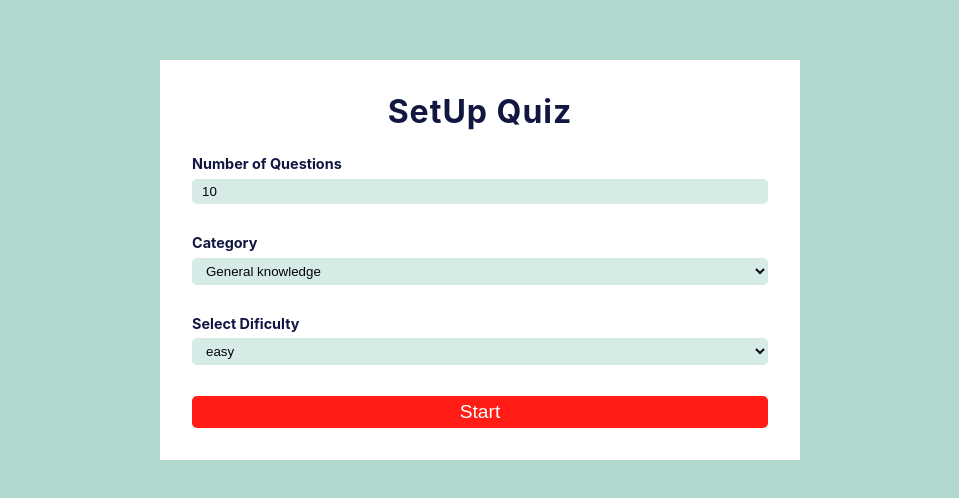
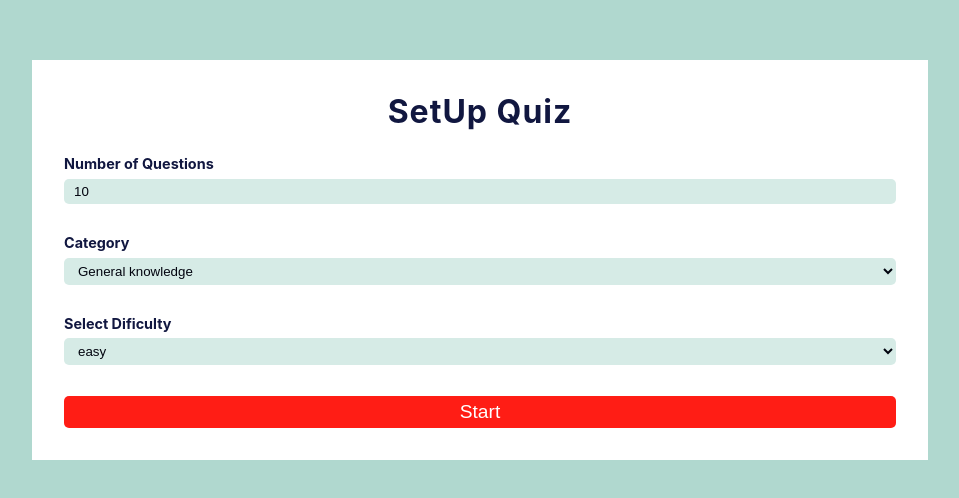
Before and after one commit to THEO-184/React-Quiz-App, a React (Create React App) app: page / in a window 1280 px wide. Shown: the part 140-638 px from the top of the page, without its empty margins (160-1119 px from the left). Built offline with nearby package versions, Linux system fonts and the light colour scheme.

Commit message:
modified width of quiz-container

```diff
--- a/src/index.css
+++ b/src/index.css
@@ -26,8 +26,8 @@ body {
 
 .main-container,
 .reload_text_container {
-	max-width: 80vw;
-	min-width: 50vw;
+	max-width: 90vw;
+	min-width: 70vw;
 	background-color: #fff;
 	padding: 2rem 2rem;
 }
```
